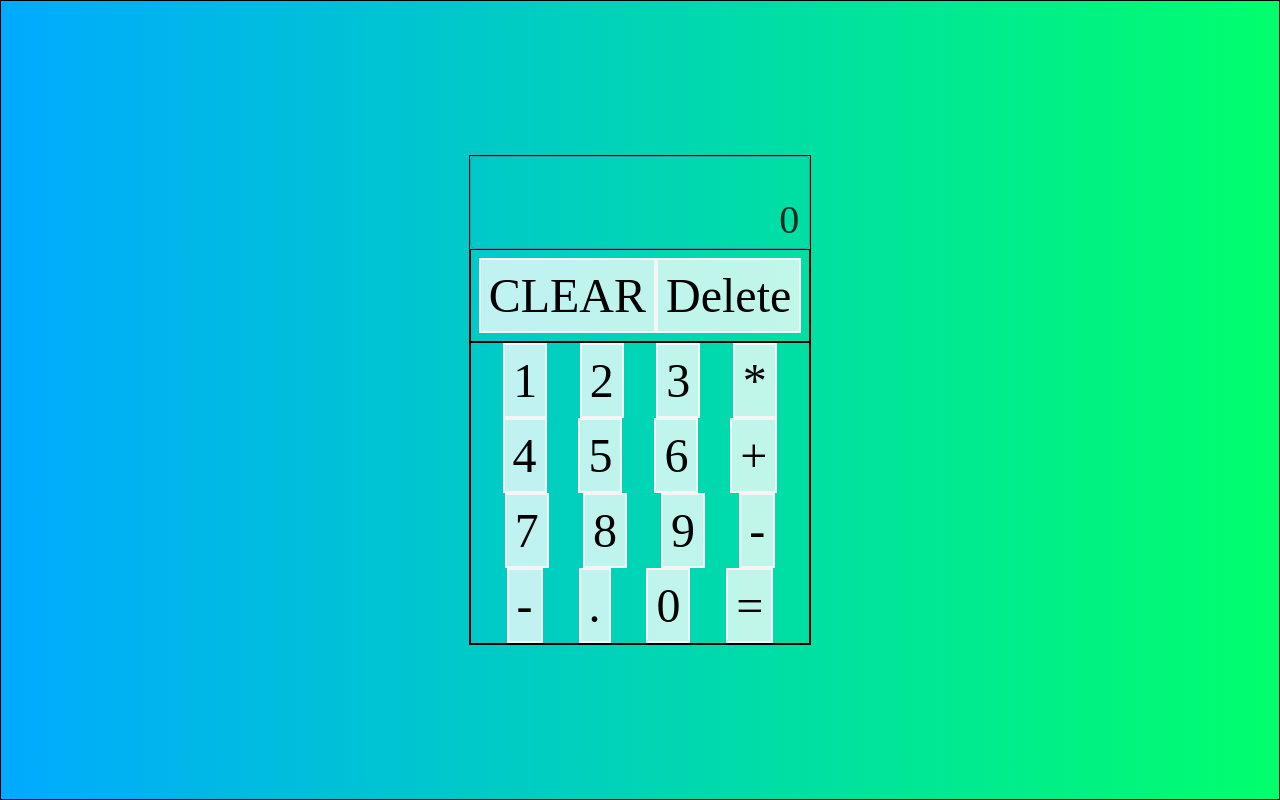
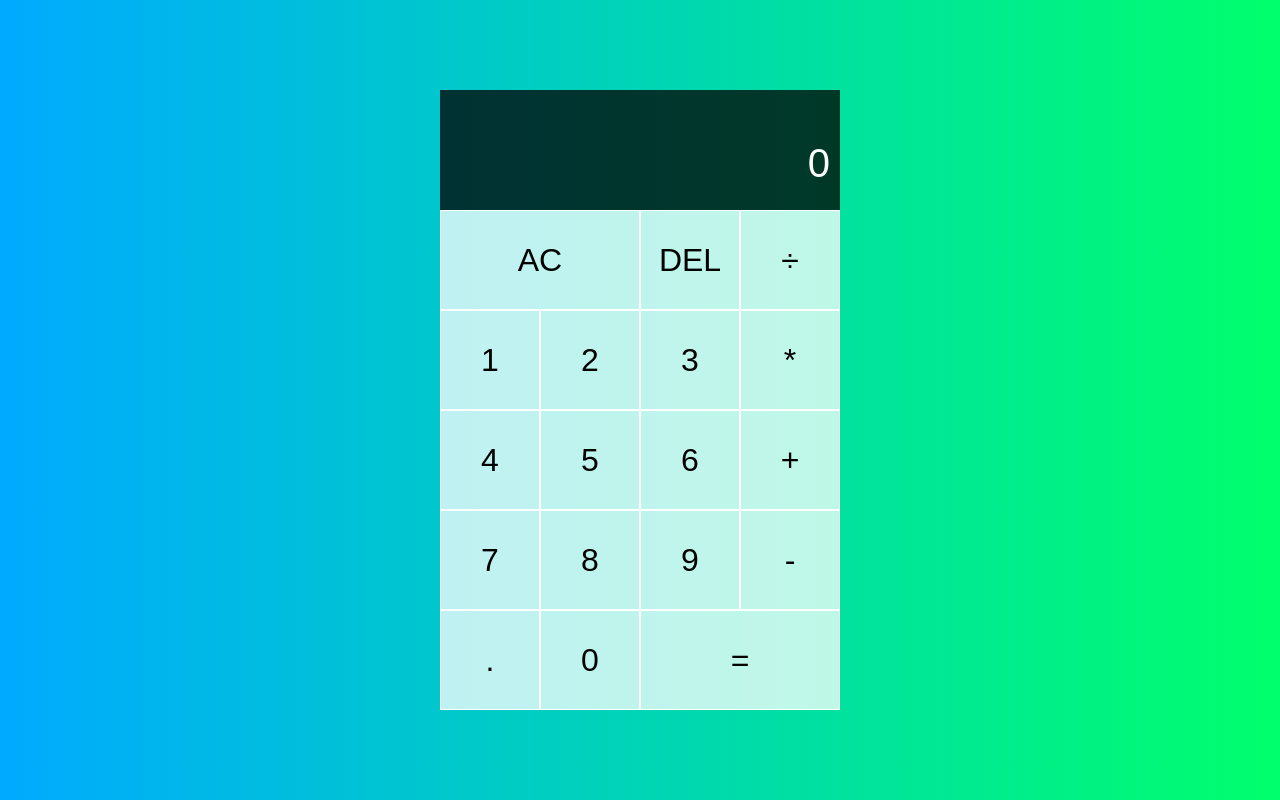
Before and after one commit to SiddhantG11/Calculator, a plain HTML site: page index.html in a window 1280 px wide. Drawn offline with Linux system fonts and the light colour scheme.

Commit message:
refactored code using grid and changed style

```diff
--- a/index.html
+++ b/index.html
@@ -9,53 +9,29 @@
     <script src="script.js" defer></script>
 </head>
 <body>
-    <!-- https://michalosman.github.io/calculator/ -->
-    <div class="calculator">
-        <div class="btn-container">
-            <div class="output">
-                <div class="previous-operand"></div>
-                <div class="current-operand"></div>
-            </div>
-            <div class="top-btn">
-                <button class="btn clear">CLEAR</button>
-                <button class="btn delete">Delete</button>
-            </div>
-            <div class="btn-grid">
-                <div class="row1">
-                    <button class="btn number">1</button>
-                    <button class="btn number" >2</button>
-                    <button class="btn number" >3</button>
-                    <button class="btn operation">*</button>
-                </div>
-                <div class="row2">
-                <button class="btn number">4</button>
-                <button class="btn number">5</button>
-                <button class="btn number">6</button>
-                <button class="btn operation">+</button>
-                </div>
-
-                <div class="row3">
-
-                    <button class="btn number">7</button>
-                    <button class="btn number">8</button>
-                    <button class="btn number">9</button>
-                    <button class="btn operation">-</button>
-                </div>
-                <div class="row4">
-                <button class="btn" >-</button>
-                <button class="btn number">.</button>
-                <button class="btn number">0</button>
-                <button class="btn equals" id="equals">=</button>
-                </div>
-
-
-
-            </div>
-
+    <div class="calculator-grid">
+        <div class="output">
+            <div data-previous-operand class="previous-operand"></div>
+            <div data-current-operand class="current-operand"></div>
         </div>
+    <button data-all-clear class="btn clear span-two">AC</button>
+    <button data-delete class="btn delete">DEL</button>
+    <button data-operation class="btn operation">÷</button>
+    <button data-number class="btn number">1</button>
+    <button data-number class="btn number">2</button>
+    <button data-number class="btn number">3</button>
+    <button data-operation class="btn operation">*</button>
+    <button data-number class="btn number">4</button>
+    <button data-number class="btn number">5</button>
+    <button data-number class="btn number">6</button>
+    <button data-operation class="btn operation">+</button>
+    <button data-number class="btn number">7</button>
+    <button data-number class="btn number">8</button>
+    <button data-number class="btn number">9</button>
+    <button data-operation class="btn operation">-</button>
+    <button data-number class="btn number">.</button>
+    <button data-number  class="btn number">0</button>
+    <button data-equals class="btn equals span-two" id="equals">=</button>
     </div>
-
-
-
 </body>
 </html>
--- a/script.js
+++ b/script.js
@@ -25,6 +25,10 @@ function add(a, b) {
 
   // Divide a,b ...
   function divide(a, b) {
+    if(b==0) {
+      alert('Stop Dividing by 0!!')
+
+    }
     return a / b;
   };
 
--- a/styles.css
+++ b/styles.css
@@ -1,69 +1,58 @@
-* {
+
+*, *::before, *::after {
     box-sizing: border-box;
-    font-family:'Times New Roman', Times, serif;
+    font-family: Gotham Rounded, sans-serif;
     font-weight: normal;
   }
 
-body {
+  body {
     padding: 0;
     margin: 0;
-    background: linear-gradient(to right, #00AAFF,#00FF6C);
+    background: linear-gradient(to right, #00AAFF, #00FF6C);
+  }
+
+
+.calculator-grid {
+    display: grid;
+    justify-content: center;
+    align-content: center;
+    min-height: 100vh;
+    grid-template-columns: repeat(4, 100px);
+    grid-template-rows: minmax(120px, auto) repeat(5, 100px);
 }
-.calculator , .output , .btn-container , .top-btn , .btn-grid {
-    display: flex;
-    border: 1px solid black;
+
+ button {
+cursor: pointer;
+font-size: 2rem;
+border: 1px solid white;
+outline: none;
+background-color: rgba(255, 255, 255, .75);
 }
-.calculator {
-    justify-content: center;
-    align-items: center;
-    min-height: 100vh;
-    flex-direction: column;
-    flex-wrap: wrap;
+button:hover{
+    background-color: rgba(255,255,255,.90);
 }
+.span-two {
+    grid-column: span 2;
+  }
+
 .output {
-    font-size: 3rem;
-    border: 1px solid #4289a7;
-    opacity: 80%;
-    display: flex;
-    flex-direction: column;
-    align-items: flex-end;
-    padding: 10px;
-    padding-top: 39px;
-    padding-bottom: 5px;
-    border-radius: 5px;
+  grid-column: 1 / -1;
+  background-color: rgba(0, 0, 0, .75);
+  display: flex;
+  align-items: flex-end;
+  justify-content: space-around;
+  flex-direction: column;
+  padding: 10px;
+  word-wrap: break-word;
+  word-break: break-all;
 }
 
 .output .previous-operand {
+    color: rgba(255, 255, 255, .75);
     font-size: 1.5rem;
-}
+  }
 
-.output .current-operand {
+  .output .current-operand {
+    color: white;
     font-size: 2.5rem;
-}
-
-.btn-container{
-    flex-direction: column;
-}
-.top-btn {
-    padding: 0.5rem;
-}
-.btn-grid{
-    flex-direction: column;
-}
-
-.row1 , .row2, .row3 , .row4 {
-    display: flex;
-    justify-content: space-evenly;
-}
-.btn {
-    cursor: pointer;
-    font-size: 3rem;
-    border: 2px solid whitesmoke;
-    background-color: rgba(255,255,255,.75);
-    padding: 0.5rem;
-
-}
-
-.btn:hover{
-    background-color: rgba(255,255,255,.90);
-}
+  }
```
